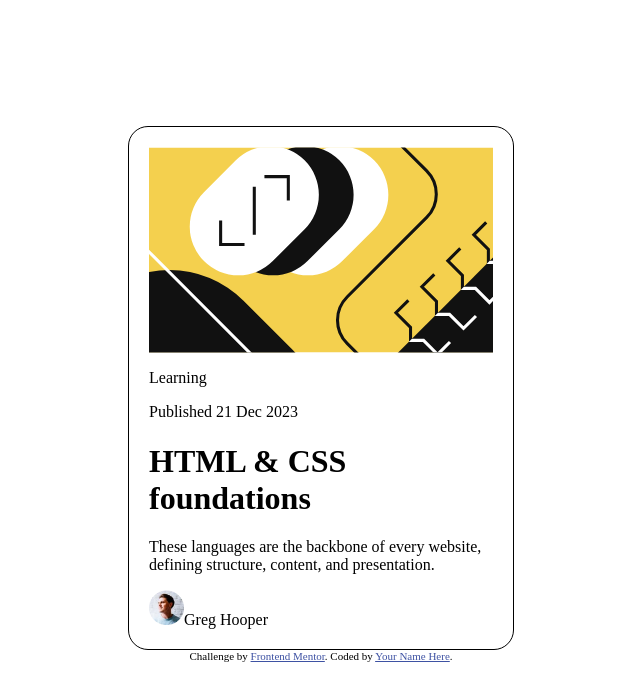
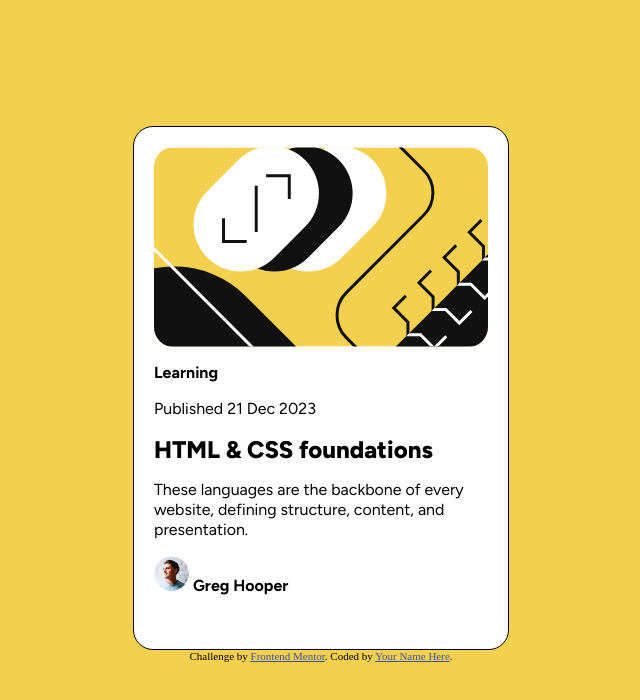
Before and after one commit to NateDaveHill/BlogPreviewCard, a plain HTML site: page index.html in a window 1280 px wide. Shown: the whole page, without its empty margins (319-959 px from the left). Drawn offline with Linux system fonts and the light colour scheme; files whose address does not match are found by name.

Commit message:
first commit of the day

```diff
--- a/index.html
+++ b/index.html
@@ -12,7 +12,7 @@
   <title>Frontend Mentor | Blog preview card</title>
 
 </head>
-<body>
+<body class>
 
   <div class="box">
 
@@ -21,7 +21,7 @@
       <div class="txtBox">
 
         <p>
-          Learning
+          <b>Learning</b>
         </p>
         <p>
           Published 21 Dec 2023
@@ -30,10 +30,10 @@
           HTML & CSS foundations
         </h1>
         <p>
-          These languages are the backbone of every website, defining structure, content, and presentation.
+          These languages are the backbone of every <br> website, defining structure, content, and <br> presentation.
         </p>
         <div class="user">
-          <img src="C:\Users\natha\OneDrive\Desktop\00_Temp\02_FrontendMentor.io\blog-preview-card-main\assets\images\image-avatar.webp" alt="Greg Hooper profile picture">Greg Hooper
+          <img src="C:\Users\natha\OneDrive\Desktop\00_Temp\02_FrontendMentor.io\blog-preview-card-main\assets\images\image-avatar.webp" alt="Greg Hooper profile picture"> <b>Greg Hooper</b>
         </div>
 
       </div>
--- a/style.css
+++ b/style.css
@@ -9,7 +9,7 @@
 
 .box {
     margin: auto;
-    width: 344px;
+    width: 334px;
     height: 482px;
     border: 1px solid black;
     border-radius: 20px;
@@ -17,15 +17,29 @@
     margin-top: 10%;
     display: flex;
     flex-direction: column;
+    background-color: white;
+    font-family: Figtree;
 }
 
 
 .box img {
     align-items: center;
+    border-radius: 20px;
+
 }
 
 .box txtBox {
     align-items: center;
+}
+
+.box p {
+    font-size: 16px;
+    line-height: 1.25;
+}
+
+.box h1 {
+    font-size: 24px;
+    font-weight: 800;
 }
 
 .box .user img {
@@ -33,7 +47,9 @@
     height: 35px;
 }
 
-
+body {
+    background-color: hsl(47, 88%, 63%);
+}
 
 
 
```
